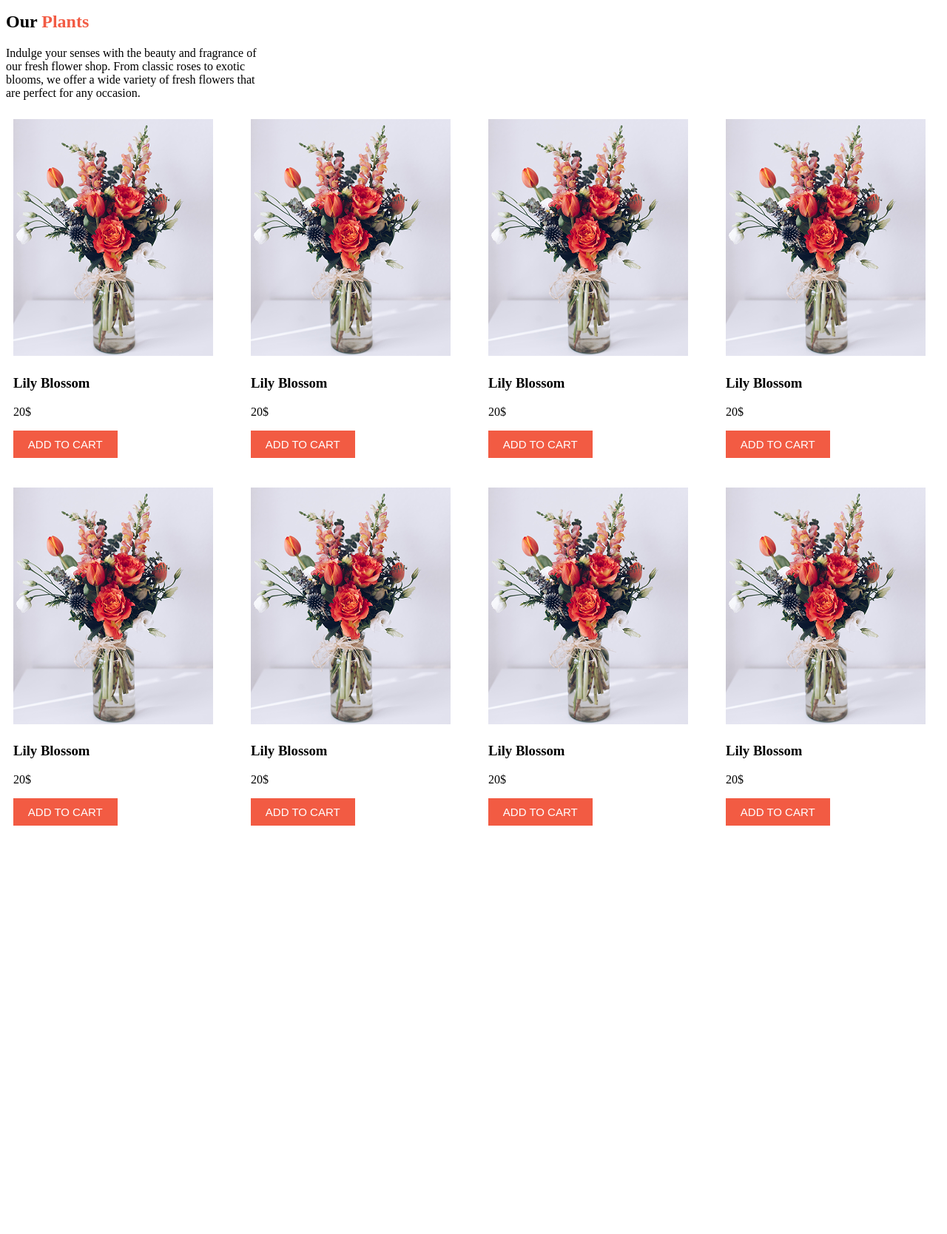
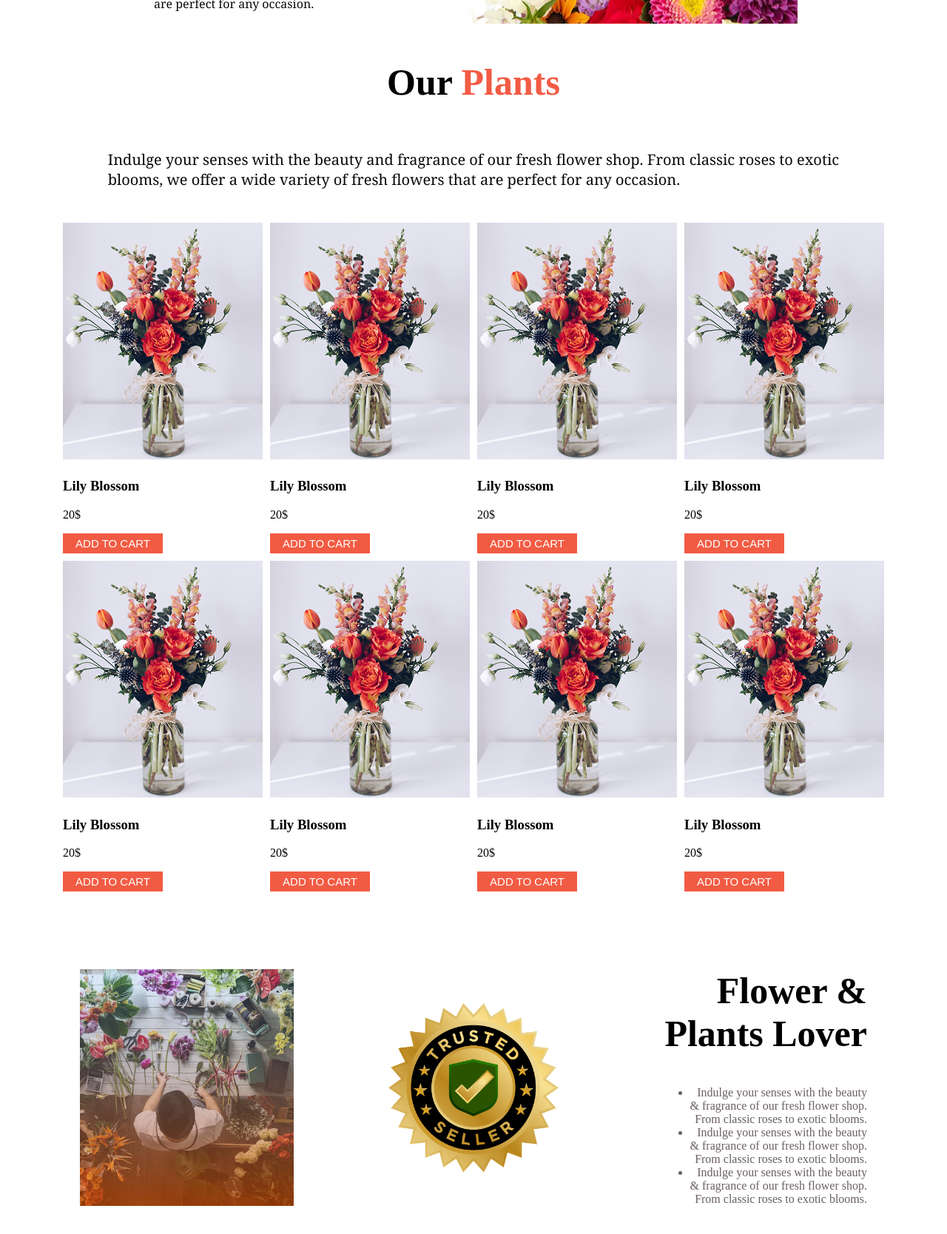
Before and after one commit to Susmie/Assignment-2, a plain HTML site: page index.html in a window 1280 px wide. Shown: the part 540-2208 px from the top of the page at 74% size. Before the commit the page ends 1674 px from the top, so only its background shows below. Drawn offline with Linux system fonts and the light colour scheme.

Commit message:
added an index.html file

```diff
--- a/flowershop.html
+++ b/index.html
@@ -25,7 +25,7 @@
 
     <div class="banner">
         <div class="banner-content">
-            <h1 class="banner-title">ALWAYS <color class="clr">FRESH<br>FLOWERS</color></h1>
+            <h1 class="banner-title">ALWAYS <color class="clr">FRESH <br>FLOWERS</color></h1>
             <p class="banner-description">Indulge your senses with the beauty and fragrance of<br>our fresh flower shop. From classic roses to exotic<br>blooms, we offer a wide variety of fresh flowers that<br>are perfect for any occasion.</p>
             </div>
         <img class="banner-picture" src="assets/hero.png" alt="">
@@ -36,7 +36,7 @@
         <section class="plants">
             <div class="plants-caption">
             <h1 class="plant-title">Our <color class="clr">Plants</color></h1>
-            <p class="plant-description">Indulge your senses with the beauty and fragrance of<br>our fresh flower shop. From classic roses to exotic<br>blooms, we offer a wide variety of fresh flowers that<br>are perfect for any occasion.</p>
+            <p class="plant-description">Indulge your senses with the beauty and fragrance of our fresh flower shop. From classic roses to exotic<br>blooms, we offer a wide variety of fresh flowers that are perfect for any occasion.</p>
             </div>
 
 
@@ -94,6 +94,17 @@
 </div>
             </div>
         </section>
+
+        <section class="seller">
+                <div class="seller-description">
+                    <h1 class="sell-title">Flower & <br>Plants Lover</h1>
+                    <ul>
+                        <li>Indulge your senses with the beauty<br>& fragrance of our fresh flower shop.<br>From classic roses to exotic blooms.</li>
+                        <li>Indulge your senses with the beauty<br>& fragrance of our fresh flower shop.<br>From classic roses to exotic blooms.</li>
+                        <li>Indulge your senses with the beauty<br>& fragrance of our fresh flower shop.<br>From classic roses to exotic blooms.</li>
+                    </ul>
+            </div>
+        </section>
     </main>
 </body>
 </html>
--- a/styles/assignment.css
+++ b/styles/assignment.css
@@ -1,3 +1,10 @@
+
+/* header styles */
+.header{
+    max-width: 1280px;
+}
+
+
 
 /* nav styles */
 
@@ -28,15 +35,21 @@ nav li a{
 
 /* banner styles */
 .banner{
+    padding-top: 50px;
     display: flex;
     justify-content: space-between;
-    margin: 0 80px 0 200px;
+    margin: 0 200px;
+    gap: 50px;
 }
 
 .banner-title{
     font-weight: bold;
     font-size: 50px;
-    margin-top: 130px;
+}
+
+.banner-description{
+    font-family: Georgia, 'Times New Roman', Times, serif;
+    color: rgb(9, 9, 9);
 }
 .clr{
     color: #f03b1fd5;
@@ -46,21 +59,55 @@ nav li a{
 }
 .banner-picture{
     width: 576px;
-    margin-bottom: 70px;
     margin-right: 60px;
 }
 
 /* PLANTS SECTION STYLES */
 
+
+.plants{
+    max-width: 1280px;
+
+}
+
+.plants-caption{
+    display: flex;
+    flex-direction: column;
+  justify-content: center;
+  align-items: center;
+}
+
+.plant-title{
+    font-weight: bold;
+    font-size: 50px;
+    margin-top: 50px;
+
+}
+.plant-description{
+    font-family: Georgia, 'Times New Roman', Times, serif;
+    font-weight: lighter;
+    font-size: 20px;
+    margin-bottom: 40px;
+    color: rgb(9, 9, 9);
+}
+
+.plants-cards{
+padding-left: 200px;
+padding-right: 200px;
+}
 .container{
     display: grid;
     grid-template-columns: repeat(4, 1fr);
-    gap: 20px;
+    gap: 10px;
+    align-items: center;
+    justify-content: center;
+    padding: 5px;
+    max-width: 1140px;
+
 }
 
 .flowers{
     align-items: center;
-    padding: 10px;
 }
 .flowers image{
     width: 100%;
@@ -72,5 +119,35 @@ nav li a{
     border: none;
     width: 50%;
     font-size: 15px;
-    padding: 10px;
+    padding: 5px;
+    align-items: center;
 }
+
+/* seller-section styles */
+
+.seller{
+    margin:100px;
+    max-width: 1100px;
+}
+
+.seller-description{
+    background-image: url(../assets/badge.png), url(../assets/trustbadge.png);
+  max-height: auto;
+  background-repeat: no-repeat;
+  background-size: contain;
+  background-position: left, top;
+  text-align: right;
+  justify-items: right;
+
+}
+
+.sell-title{
+    font-weight: bold;
+    font-size: 50px;
+}
+
+
+.seller-description ul li{
+    text-align: right;
+    color: rgba(40, 25, 25, 0.69);
+}
```
